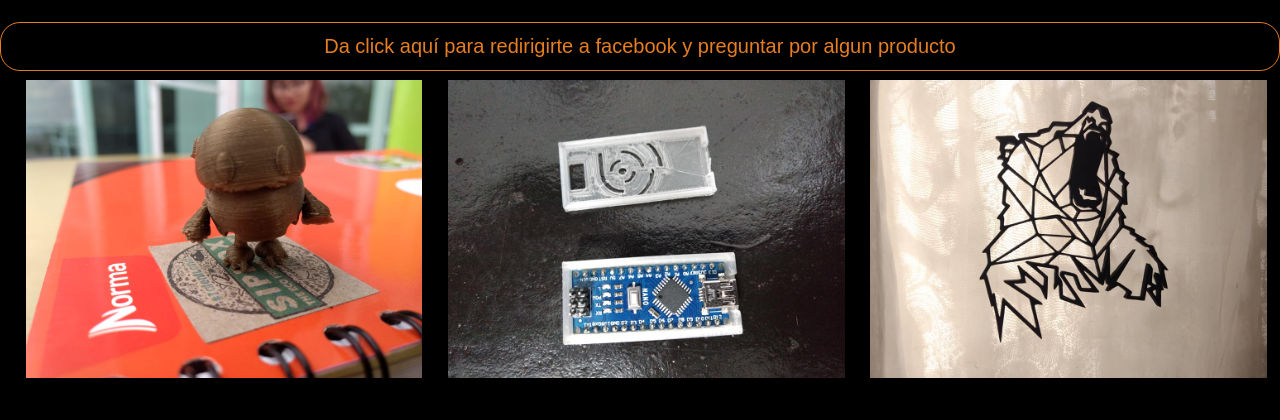
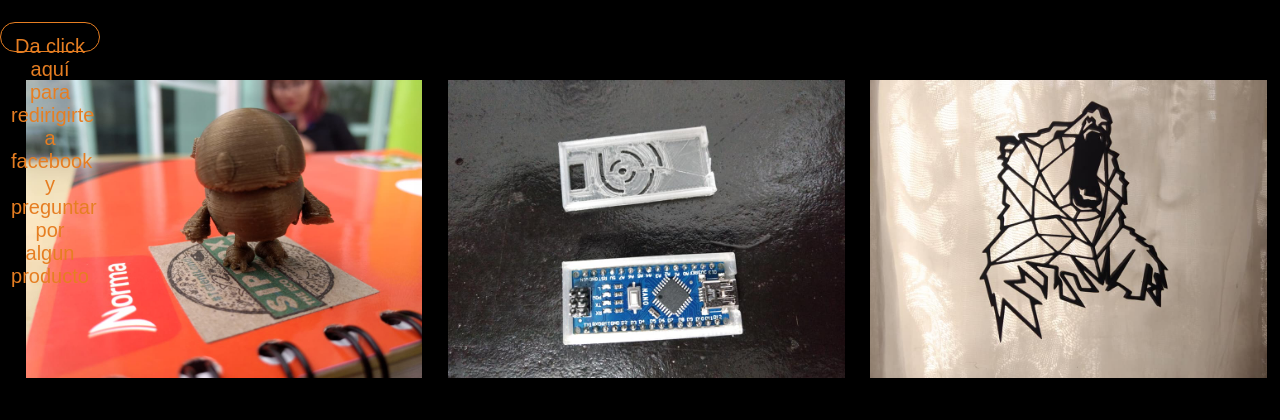
Before and after one commit to Goshykk/Impresiooname, a PHP site: page /tienda.html in a window 1280 px wide. Shown: the part 144-564 px from the top of the page. Run offline with PHP 8.4, Linux system fonts and the light colour scheme.

Commit message:
Update style.css
prueba del boton

```diff
--- a/resources/css/style.css
+++ b/resources/css/style.css
@@ -239,3 +239,7 @@ footer{
 .row{
 	box-align: center;
 	}
+#bot_tienda{
+	height: 30px;
+	width: 100px;
+}
```
